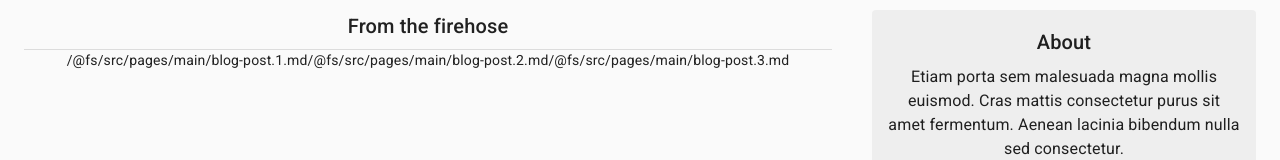
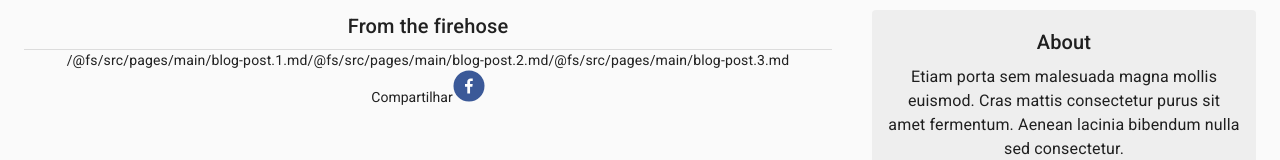
Before and after one commit to arthurpss/politico-legal-frontend, a React (Create React App) app: page / in a window 1280 px wide. Shown: the part 743-903 px from the top of the page. Built offline with nearby package versions, Linux system fonts and the light colour scheme.

Commit message:
Adicionando compartilhamento no facebook

```diff
--- a/package.json
+++ b/package.json
@@ -13,6 +13,7 @@
     "react-dom": "^16.13.1",
     "react-router-dom": "^5.2.0",
     "react-scripts": "3.4.1",
+    "react-share": "^4.1.0",
     "typeface-roboto": "0.0.75"
   },
   "scripts": {
--- a/src/pages/login/sign-in/SignIn.js
+++ b/src/pages/login/sign-in/SignIn.js
@@ -115,6 +115,8 @@ export default function SignIn() {
             control={<Checkbox value="remember" color="primary" />}
             label="Remember me"
           />
+          <FacebookButton>
+          </FacebookButton>
           <Button
             type="submit"
             fullWidth
@@ -124,8 +126,6 @@ export default function SignIn() {
           >
             Sign In
           </Button>
-          <FacebookButton>
-          </FacebookButton>
           <Grid container>
             <Grid item xs>
               <Link href="#" variant="body2">
--- a/src/pages/main/Main.js
+++ b/src/pages/main/Main.js
@@ -5,6 +5,7 @@ import Grid from '@material-ui/core/Grid';
 import Typography from '@material-ui/core/Typography';
 import Divider from '@material-ui/core/Divider';
 import Markdown from './Markdown';
+import { FacebookShareButton, FacebookIcon } from 'react-share';
 
 const useStyles = makeStyles((theme) => ({
   markdown: {
@@ -18,7 +19,7 @@ export default function Main(props) {
   const { posts, title } = props;
 
   return (
-    <Grid item xs={12} md={8}>
+      <Grid item xs={12} md={8}>
       <Typography variant="h6" gutterBottom>
         {title}
       </Typography>
@@ -28,6 +29,10 @@ export default function Main(props) {
           {post}
         </Markdown>
       ))}
+      <FacebookShareButton url="google.com">
+        Compartilhar
+          <FacebookIcon size={32} round={true}></FacebookIcon>
+      </FacebookShareButton>
     </Grid>
   );
 }
```
Also changed, not shown: 1 other file (tests, documents, lock files or other folders).
